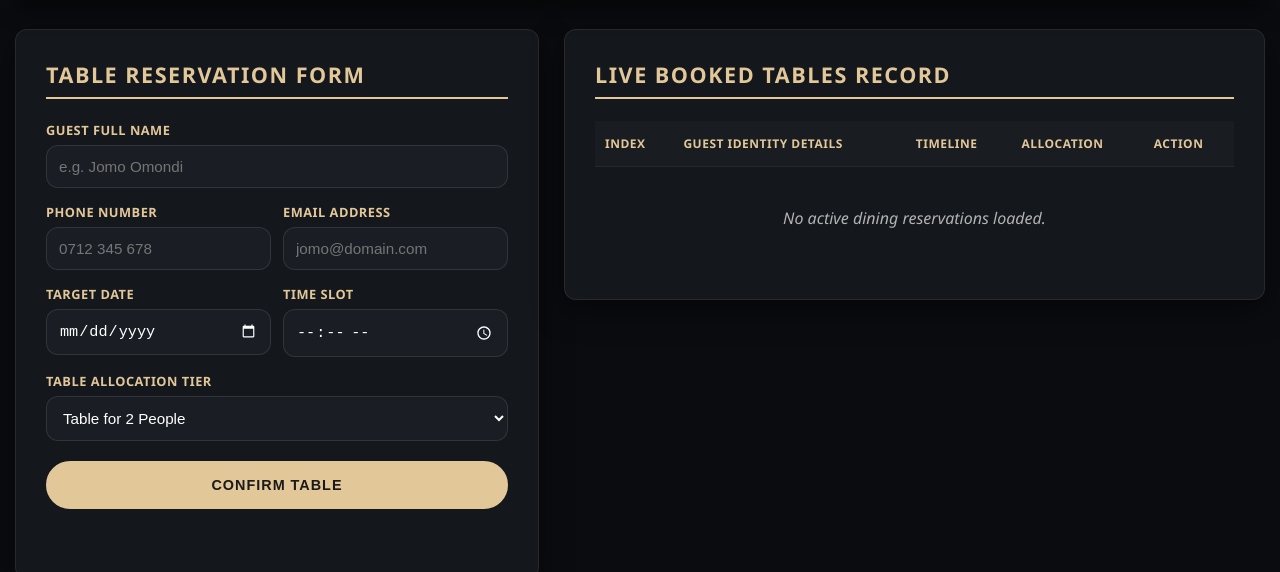
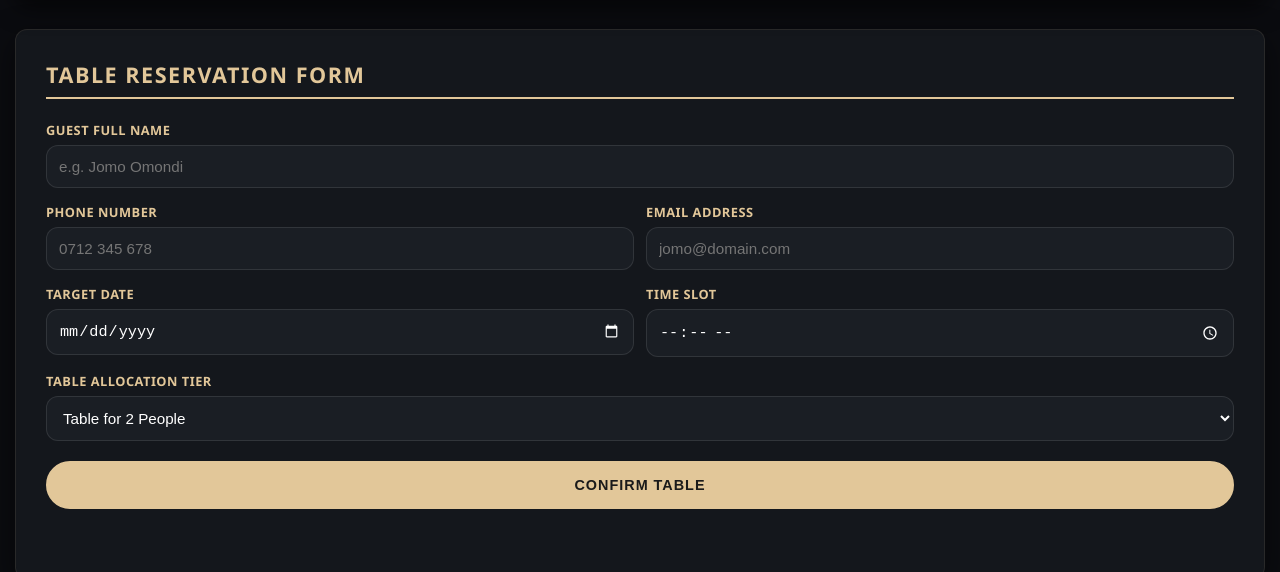
Before and after one commit to Wekesa17/Augustine-projects, a plain HTML site: page Dashboard.html in a window 1280 px wide. Shown: the part 561-1133 px from the top of the page. Drawn offline with Linux system fonts and the light colour scheme.

Commit message:
Update Dashboard.html

```diff
--- a/Dashboard.html
+++ b/Dashboard.html
@@ -362,6 +362,12 @@
             50%, 72%  { transform: translateX(-50%); }
             75%, 97%  { transform: translateX(-75%); }
         }
+
+        .workspace-split {
+            display: block;
+            width: 100%;
+
+        }
     </style>
 </head>
 <body>
@@ -452,24 +458,7 @@
                 </form>
             </div>
 
-            <div class="card">
-                <h2>Live Booked Tables Record</h2>
-                <div class="table-container">
-                    <table>
-                        <thead>
-                            <tr>
-                                <th>Index</th>
-                                <th>Guest Identity Details</th>
-                                <th>Timeline</th>
-                                <th>Allocation</th>
-                                <th>Action</th>
-                            </tr>
-                        </thead>
-                        <tbody id="resTableBody"></tbody>
-                    </table>
-                    <div id="resEmptyState" class="empty-message">No active dining reservations loaded.</div>
-                </div>
-            </div>
+
         </div>
 
     </div>
@@ -554,25 +543,7 @@
                 </form>
             </div>
 
-            <div class="card">
-                <h2>Active Stay Records</h2>
-                <div class="table-container">
-                    <table>
-                        <thead>
-                            <tr>
-                                <th>Index</th>
-                                <th>Guest Identity Details</th>
-                                <th>Check In</th>
-                                <th>Suite Tier</th>
-                                <th>Services Package</th>
-                                <th>Action</th>
-                            </tr>
-                        </thead>
-                        <tbody id="bnbTableBody"></tbody>
-                    </table>
-                    <div id="bnbEmptyState" class="empty-message">No active suite check-ins logged.</div>
-                </div>
-            </div>
+
         </div>
 
     </div>
@@ -791,5 +762,27 @@ footer { border-top: 1px solid #222; padding: 40px 0; margin-top: 50px; }
 .footer-grid { display: flex; justify-content: space-between; align-items: flex-end; flex-wrap: wrap; gap: 20px; }
 
         </style>
+<script>
+        function localToday() {
+            const d = new Date();
+            const y = d.getFullYear();
+            const month = String(d.getMonth() + 1).padStart(2, '0');
+            const day = String(d.getDate()).padStart(2, '0');
+            return `${y}-${month}-${day}`;
+        }
+
+        document.getElementById('resDate').setAttribute('min', localToday());
+  </script>
+
+  <script>
+    document.getElementById("resForm").addEventListener("submit", (e) => {
+        const chosenDate = document.getElementById("resDate").value;
+        if (chosen < localToday()) {
+            e.preventDefault();
+            alert("Please select a valid date that is today or in the future.");
+        }
+    });
+  </script>
+
 </body>
 </html>
```
